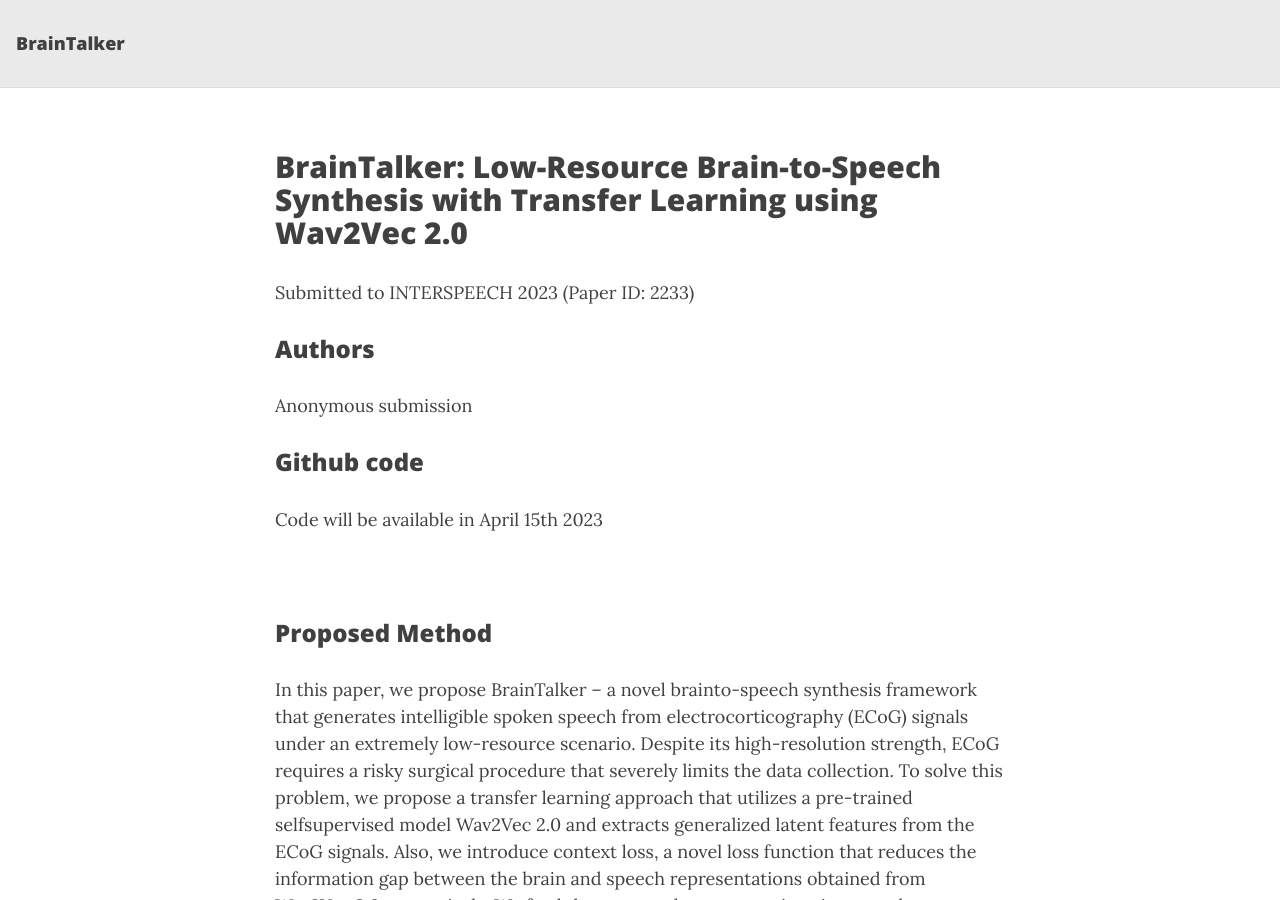
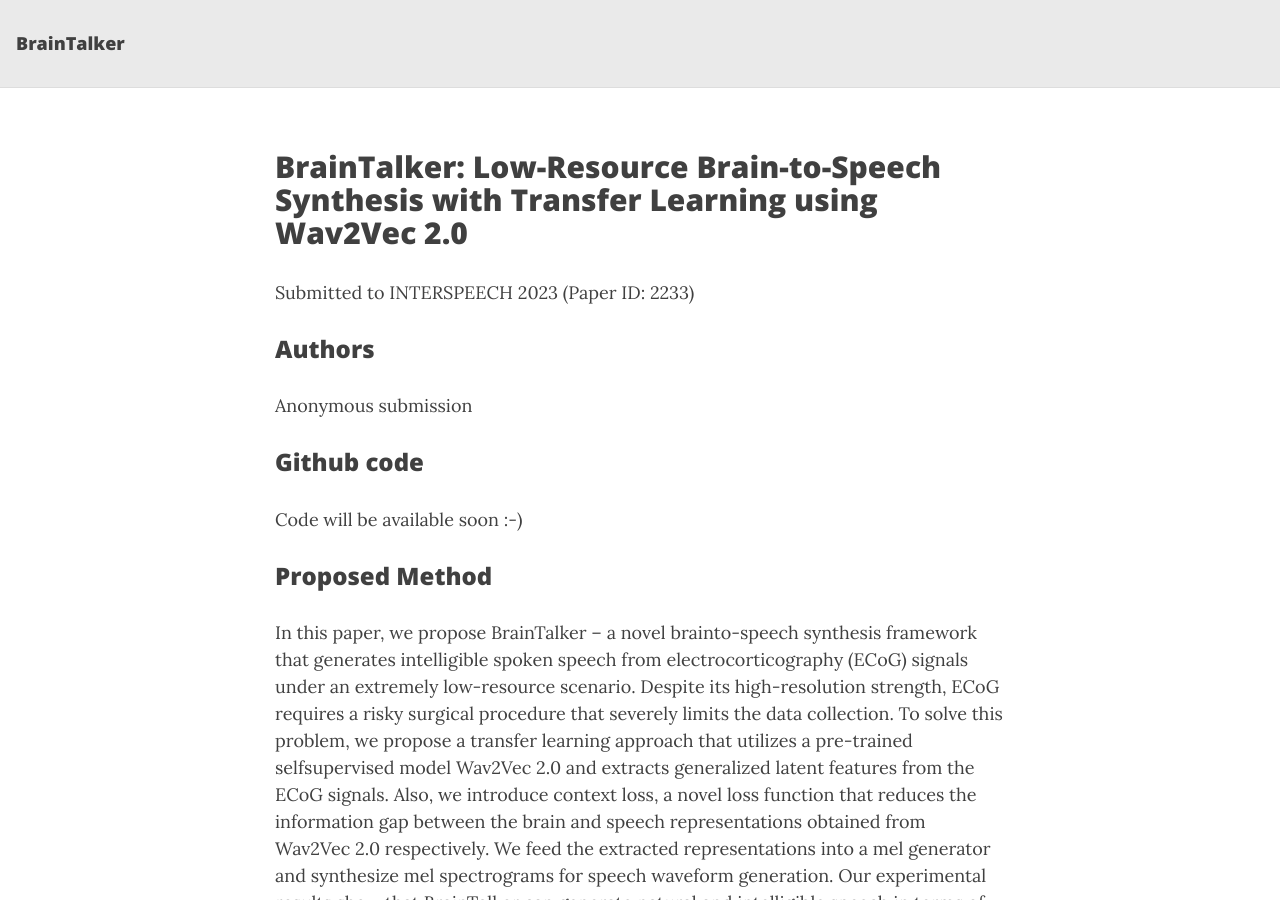
Before and after one commit to braintalker/braintalker.github.io, a Jekyll site: the page built from index.md, in a window 1280 px wide and 900 px high. Built offline with Jekyll 4.4.1, drawn with Linux system fonts in a browser that asks for light colours; nearby versions of some CDN libraries.

Commit message:
fix index.md

```diff
--- a/index.md
+++ b/index.md
@@ -14,8 +14,7 @@ Anonymous submission
 
 <h3>Github code
 </h3>
-Code will be available in April 15th 2023
-
+Code will be available soon :-)
 <br />
 
 <h3>Proposed Method</h3>
```
